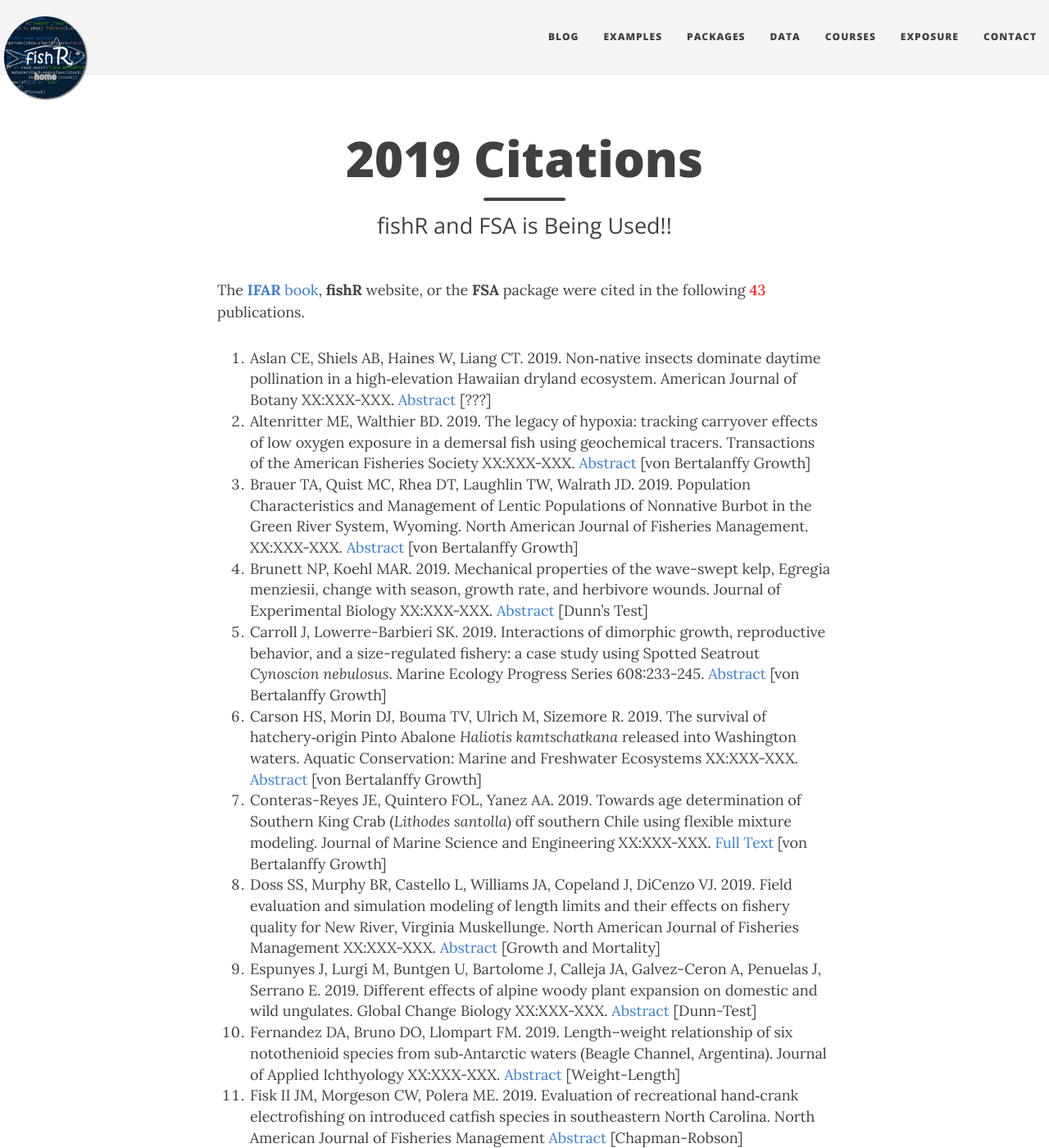
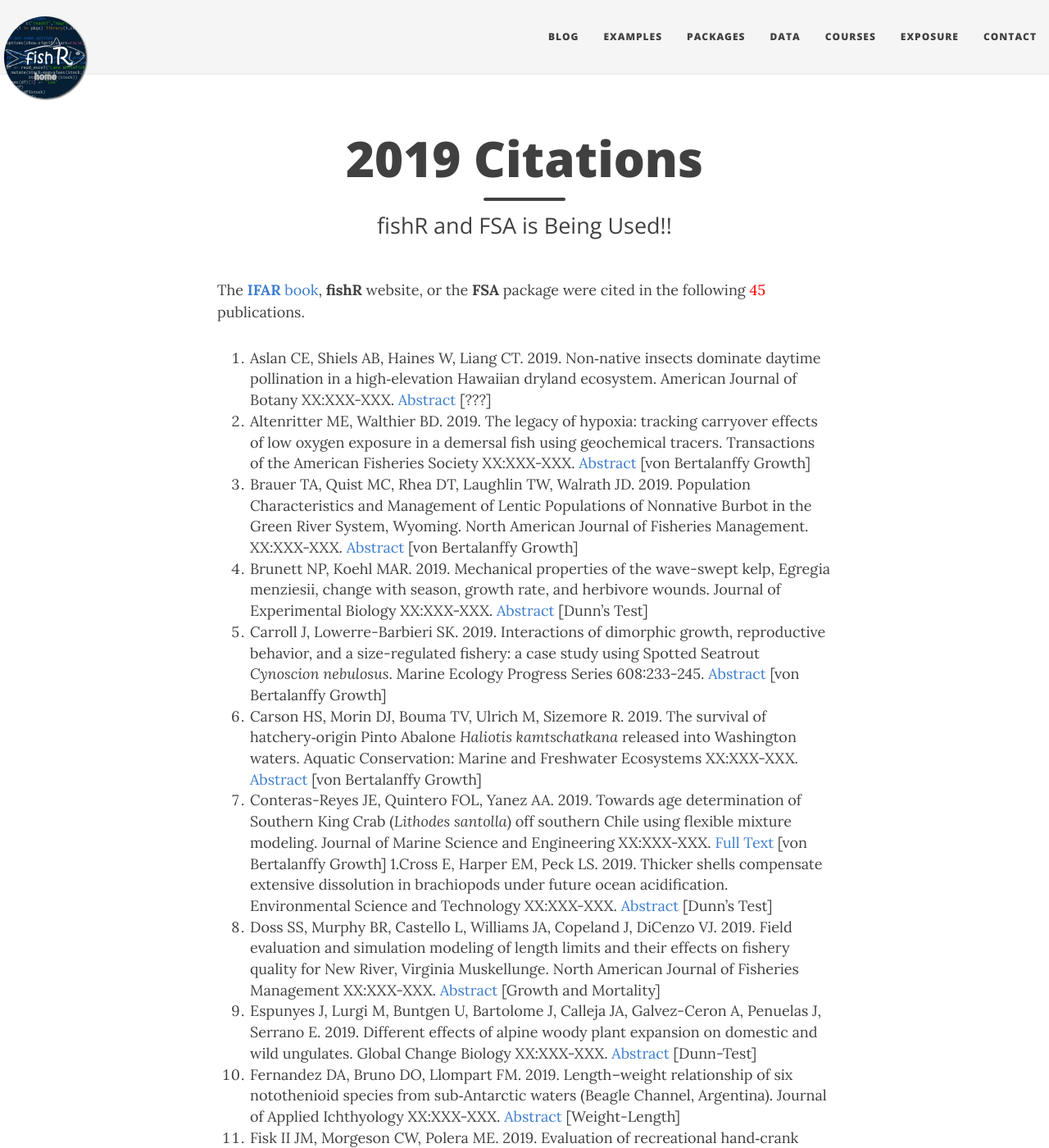
Before and after one commit to droglenc/fishR, a Jekyll site: the page built from exposure/exposure-citations19.md, in a window 1280 px wide and 1400 px high. Shown: the whole window at 82% size. Built offline with Jekyll 4.4.1, drawn with Linux system fonts in a browser that asks for light colours; nearby versions of some CDN libraries; some of the changed text lies outside the part shown.

Commit message:
Update exposure-citations19.md

```diff
--- a/exposure/exposure-citations19.md
+++ b/exposure/exposure-citations19.md
@@ -5,7 +5,7 @@
 css: "/css/exposure-citation.css"
 ---
 
-The [**IFAR** book](http://derekogle.com/IFAR/), **fishR** website, or the **FSA** package were cited in the following <span id="contact-div">43</span> publications.
+The [**IFAR** book](http://derekogle.com/IFAR/), **fishR** website, or the **FSA** package were cited in the following <span id="contact-div">45</span> publications.
 
 1. Aslan CE, Shiels AB, Haines W, Liang CT. 2019. Non‐native insects dominate daytime pollination in a high‐elevation Hawaiian dryland ecosystem. American Journal of Botany XX:XXX-XXX. [Abstract](https://bsapubs.onlinelibrary.wiley.com/doi/abs/10.1002/ajb2.1233) [???]
 1. Altenritter ME, Walthier BD. 2019. The legacy of hypoxia: tracking carryover effects of low oxygen exposure in a demersal fish using geochemical tracers. Transactions of the American Fisheries Society XX:XXX-XXX. [Abstract](https://afspubs.onlinelibrary.wiley.com/doi/abs/10.1002/tafs.10159) [von Bertalanffy Growth]
@@ -14,6 +14,7 @@
 1. Carroll J, Lowerre-Barbieri SK. 2019. Interactions of dimorphic growth, reproductive behavior, and a size-regulated fishery: a case study using Spotted Seatrout *Cynoscion nebulosus*. Marine Ecology Progress Series 608:233-245. [Abstract](https://www.int-res.com/abstracts/meps/v608/p233-245) [von Bertalanffy Growth]
 1. Carson HS, Morin DJ, Bouma TV, Ulrich M, Sizemore R. 2019. The survival of hatchery‐origin Pinto Abalone *Haliotis kamtschatkana* released into Washington waters. Aquatic Conservation: Marine and Freshwater Ecosystems XX:XXX-XXX. [Abstract](https://onlinelibrary.wiley.com/doi/abs/10.1002/aqc.3004) [von Bertalanffy Growth]
 1. Conteras-Reyes JE, Quintero FOL, Yanez AA. 2019. Towards age determination of Southern King Crab (*Lithodes santolla*) off southern Chile using flexible mixture modeling. Journal of Marine Science and Engineering XX:XXX-XXX. [Full Text](https://www.researchgate.net/publication/329586900_Towards_Age_Determination_of_Southern_King_Crab_Lithodes_santolla_Off_Southern_Chile_Using_Flexible_Mixture_Modeling/references) [von Bertalanffy Growth]
+1.Cross E, Harper EM, Peck LS. 2019. Thicker shells compensate extensive dissolution in brachiopods under future ocean acidification. Environmental Science and Technology XX:XXX-XXX. [Abstract](https://pubs.acs.org/doi/abs/10.1021/acs.est.9b00714) [Dunn's Test]
 1. Doss SS, Murphy BR, Castello L, Williams JA, Copeland J, DiCenzo VJ. 2019. Field evaluation and simulation modeling of length limits and their effects on fishery quality for New River, Virginia Muskellunge. North American Journal of Fisheries Management XX:XXX-XXX. [Abstract](https://afspubs.onlinelibrary.wiley.com/doi/abs/10.1002/nafm.10251) [Growth and Mortality]
 1. Espunyes J, Lurgi M, Buntgen U, Bartolome J, Calleja JA, Galvez-Ceron A, Penuelas J, Serrano E. 2019. Different effects of alpine woody plant expansion on domestic and wild ungulates. Global Change Biology XX:XXX-XXX. [Abstract](https://onlinelibrary.wiley.com/doi/abs/10.1111/gcb.14587) [Dunn-Test]
 1. Fernandez DA, Bruno DO, Llompart FM. 2019. Length–weight relationship of six notothenioid species from sub‐Antarctic waters (Beagle Channel, Argentina). Journal of Applied Ichthyology XX:XXX-XXX. [Abstract](https://onlinelibrary.wiley.com/doi/abs/10.1111/jai.13833) [Weight-Length]
@@ -40,6 +41,7 @@
 1. Payne RB, Ghosh U, May HD, Marshall CW, Sowers KR. 2019. A pilot-scale field study: In situ treatment of PCB-impacted sediments with bioamended activated carbon. Environmental Science and Technology XX:XXX-XXX. [Abstract](https://pubs.acs.org/doi/abs/10.1021/acs.est.8b05019) [???]
 1. Porter KDH, Quilliam RS, Reaney SM, Oliver DM. 2019. High resolution characterisation of *E. coli* proliferation profiles in livestock faeces. Waste Management 87:537-545. [Full Text](https://www.sciencedirect.com/science/article/pii/S0956053X19301084) [???]
 1. Rosa D, Mas F, Mathers A, Natanson LJ, Domingo A, Carlson J. Coelho R. 2019. Age and growth of Shortfin Mako in the South Atlantic. Collect. Vol. Sci. Pap. ACCAT 75:457-475. [Ful Text](https://www.iccat.int/Documents/CVSP/CV075_2018/n_3/CV075030457.pdf) [von Bertalanffy Growth]
+1. Schall BJ, Schoenebeck C, Koupal KD. 2019. Population characteristics of co-managed White Bass and hybrid Striped Bass in Lake McConaughy, Nebraska. Transactions of the Nebraska Academy of Sciences 39:1-9. [Full Text](https://digitalcommons.unl.edu/cgi/viewcontent.cgi?article=1534&context=tnas) [Age-Length Key]
 1. Soeth M, Favaro LF, Spach HL, Daros FA, Wolrich AE. 2019. Age, growth, and reproductive biology of the Atlantic Spadefish *Chaetodipterus faber* in southern Brazil. Ichthyological Research XX:XXX-XXX. [Full Text](https://link.springer.com/article/10.1007/s10228-018-0663-2) [Ageing Precision; von Bertalanffy Growth]
 1. Stalder GL, Pinior B, Zwirzitz B, Loncaric I, Jakupović D, Vetter SG, Smith S, Posautz A, Hoelzl F, Wagner M, Hoffmann D, Kübber-Heiss A, Mann E. 2019. Gut microbiota of the European Brown Hare (*Lepus europaeus*). Nature Scientific Reports XX:XXX-XXX. [Full Text](https://www.nature.com/articles/s41598-019-39638-9) [Dunn's Test]
 1. Tempero GW, Hicks BJ, Ling NL, Morgan D, Daniel AJ, Ozkundakci D, David B. 2019. Fish community responses to invasive fish removal and installation of an exclusion barrier at Lake Ohinewai, Waikato. New Zealand Journal of Marine and Freshwater Research. XX:XXX-XXX. [Abstract](https://www.researchgate.net/publication/331250716_Fish_community_responses_to_invasive_fish_removal_and_installation_of_an_exclusion_barrier_at_Lake_Ohinewai_Waikato) [???]
```
